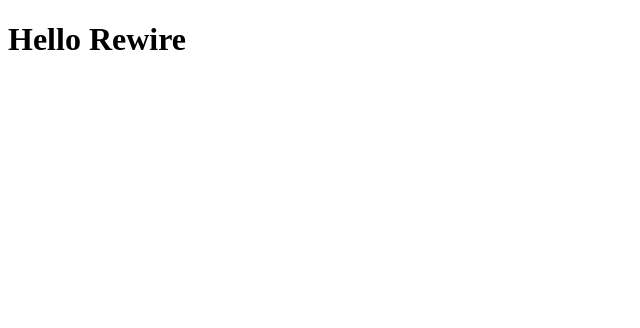
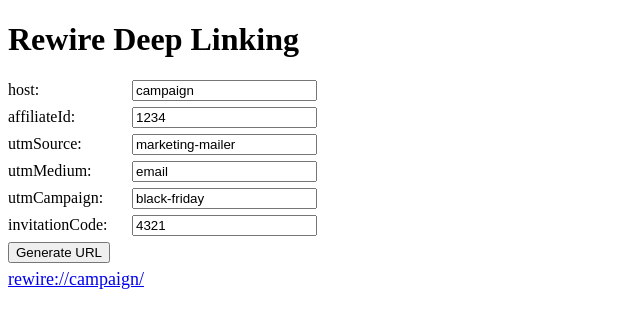
Before and after one commit to gotech-io/rewire-tests, a website: page index.html in a window 1280 px wide. Shown: the whole page, without its empty margins (0-640 px from the left). Drawn offline with Linux system fonts and the light colour scheme.

Commit message:
deep linking tests

```diff
--- a/index.html
+++ b/index.html
@@ -1,11 +1,45 @@
 <!DOCTYPE html>
 <html lang="en">
-<head>
-    <meta charset="UTF-8">
-    <meta name="viewport" content="width=device-width, initial-scale=1.0">
-    <title>Rewire Tests</title>
-</head>
-<body>
-    <h1>Hello Rewire</h1>
-</body>
+    <head>
+        <meta charset="UTF-8" />
+        <meta name="viewport" content="width=device-width, initial-scale=1.0" />
+        <title>Rewire Tests</title>
+
+        <link rel="stylesheet" href="style.css">
+    </head>
+    <body>
+        <h1>Rewire Deep Linking</h1>
+
+        <div class="fields">
+            <div>
+                <label for="hostName">host:</label>
+                <input type="text" id="hostName" name="hostName" value="campaign" />
+            </div>
+            <div>
+                <label for="affiliateId">affiliateId:</label>
+                <input type="text" id="affiliateId" name="affiliateId" value="1234" />
+            </div>
+            <div>
+                <label for="utmSource">utmSource:</label>
+                <input type="text" id="utmSource" name="utmSource" value="marketing-mailer" />
+            </div>
+            <div>
+                <label for="utmMedium">utmMedium:</label>
+                <input type="text" id="utmMedium" name="utmMedium" value="email" />
+            </div>
+            <div>
+                <label for="utmCampaign">utmCampaign:</label>
+                <input type="text" id="utmCampaign" name="utmCampaign" value="black-friday" />
+            </div>
+            <div>
+                <label for="invitationCode">invitationCode:</label>
+                <input type="text" id="invitationCode" name="invitationCode" value="4321" />
+            </div>
+            <input type="button" value="Generate URL" onclick="generateUrl()" />
+        </div>
+
+        <a href="rewire://campaign/" id="testHref" target="_blank">rewire://campaign/</a>
+
+        <script src="scripts.js"></script>
+    </body>
 </html>
--- /dev/null
+++ b/scripts.js
@@ -0,0 +1,45 @@
+document.addEventListener("DOMContentLoaded", function () {
+    var lastParams = localStorage.getItem("last-params");
+    if (lastParams) {
+        lastParams = JSON.parse(lastParams);
+        fillFields(lastParams);
+
+        console.log(lastParams);
+    }
+});
+
+const fillFields = (params) => {
+    document.getElementsByName("hostName")[0].value = params.host || 'rewire';
+    document.getElementsByName("affiliateId")[0].value = params.affiliateId;
+    document.getElementsByName("utmSource")[0].value = params.utmSource;
+    document.getElementsByName("utmMedium")[0].value = params.utmMedium;
+    document.getElementsByName("utmCampaign")[0].value = params.utmCampaign;
+    document.getElementsByName("invitationCode")[0].value = params.invitationCode;
+
+    generateUrl();
+}
+
+const generateUrl = () => {
+    const params = {
+        host: document.getElementsByName("hostName")[0].value,
+        affiliateId: document.getElementsByName("affiliateId")[0].value,
+        utmSource: document.getElementsByName("utmSource")[0].value,
+        utmMedium: document.getElementsByName("utmMedium")[0].value,
+        utmCampaign: document.getElementsByName("utmCampaign")[0].value,
+        invitationCode: document.getElementsByName("invitationCode")[0].value,
+    };
+
+    setTestHrefUrl(params);
+};
+
+const setTestHrefUrl = (params) => {
+    localStorage.setItem("last-params", JSON.stringify(params));
+
+    const url =
+        `rewire://${params.host}/?affiliateId=${params.affiliateId}&utmSource=${params.utmSource}` +
+        `&utmMedium=${params.utmMedium}&utmCampaign=${params.utmCampaign}&invitationCode=${params.invitationCode}`;
+
+    const testHref = document.getElementById("testHref");
+    testHref.href = url;
+    testHref.innerHTML = url;
+};
--- /dev/null
+++ b/style.css
@@ -0,0 +1,18 @@
+.fields {
+
+}
+
+.fields > div {
+    margin: 6px 0;
+}
+
+.fields label {
+    display: inline-block;
+    min-width: 120px;
+}
+
+#testHref {
+    display: block;
+    margin: 6px 0;
+    font-size: 18px;
+}
```
